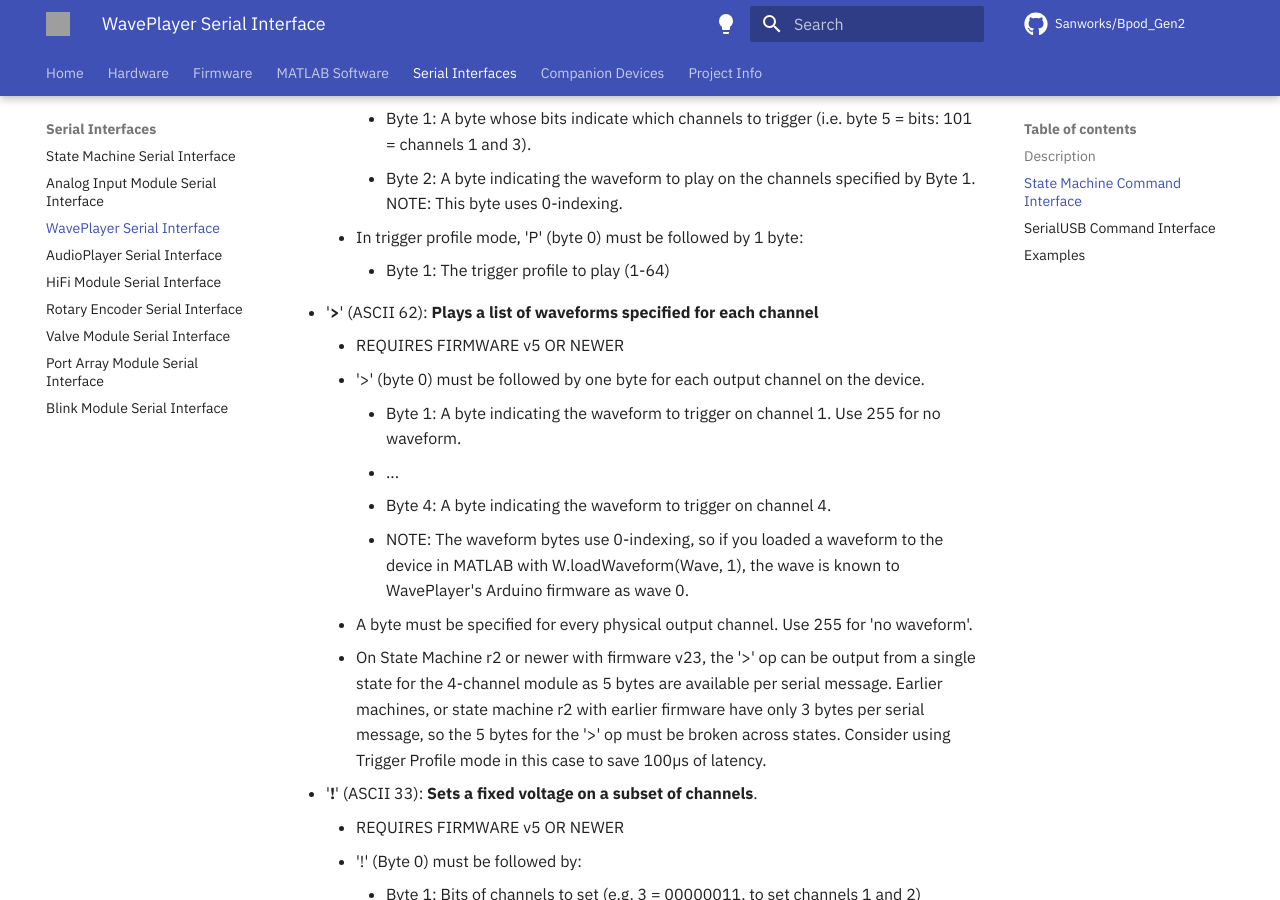
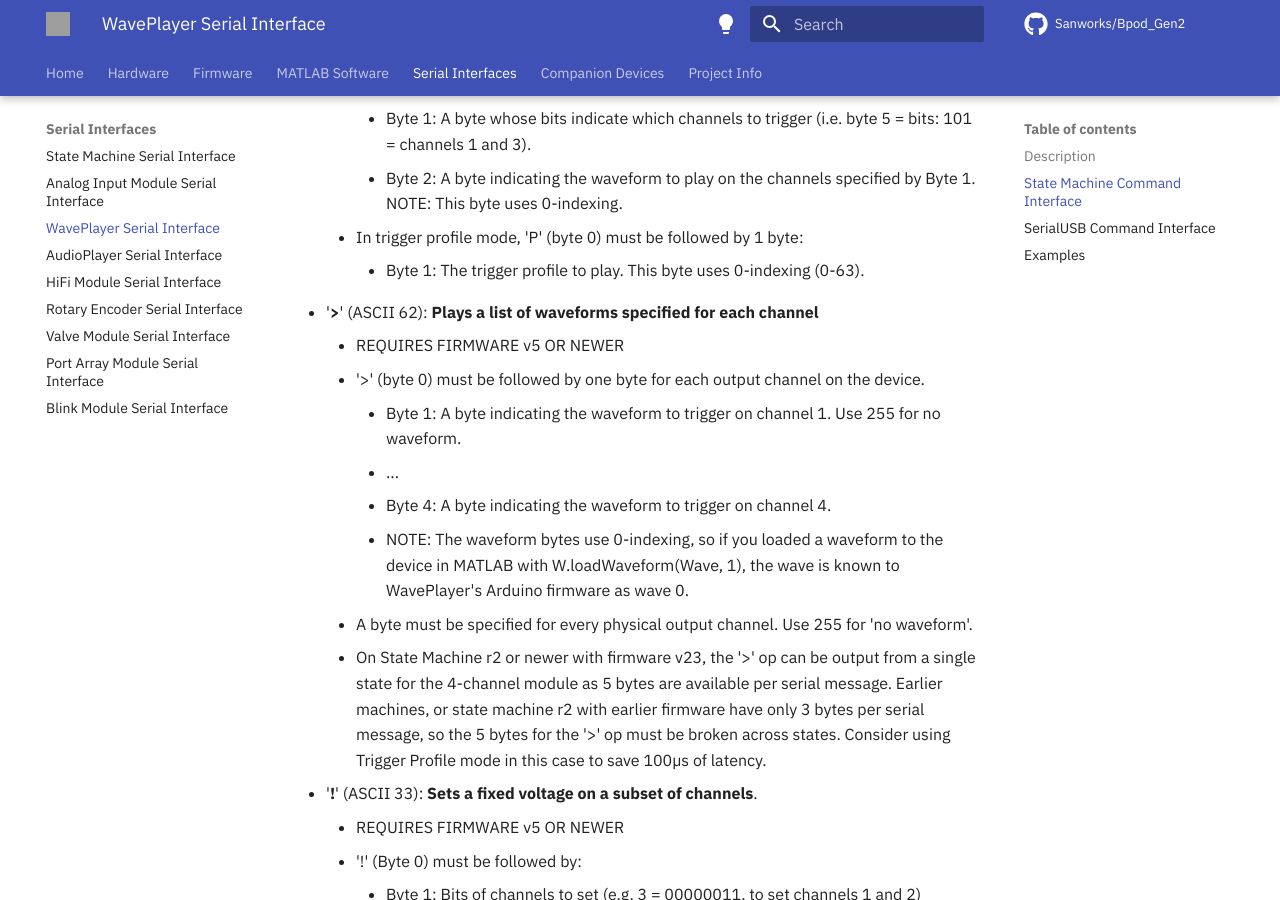
Before and after one commit to sanworks/Bpod_Wiki, an MkDocs documentation site: the page built from docs/serial-interfaces/waveplayer-serial-interface.md, in a window 1280 px wide and 900 px high, scrolled down 684 px. Built offline with MkDocs 1.6.1 and Material for MkDocs 9.7.7, drawn with Linux system fonts in a browser that asks for light colours; some web fonts are replaced; comment, search, counter and statistics services are not loaded; grey boxes are pictures that could not be loaded.

Commit message:
-WavePlayer serial interface: typo fix

```diff
--- a/docs/serial-interfaces/waveplayer-serial-interface.md
+++ b/docs/serial-interfaces/waveplayer-serial-interface.md
@@ -22,7 +22,7 @@
         - Byte 1: A byte whose bits indicate which channels to trigger (i.e. byte 5 = bits: 101 = channels 1 and 3).
         - Byte 2: A byte indicating the waveform to play on the channels specified by Byte 1. NOTE: This byte uses 0-indexing.
     - In trigger profile mode, 'P' (byte 0) must be followed by 1 byte:
-        - Byte 1: The trigger profile to play (1-64)
+        - Byte 1: The trigger profile to play. This byte uses 0-indexing (0-63).
 - '**>**' (ASCII 62): **Plays a list of waveforms specified for each channel**
     - REQUIRES FIRMWARE v5 OR NEWER
     - '>' (byte 0) must be followed by one byte for each output channel on the device.
```
